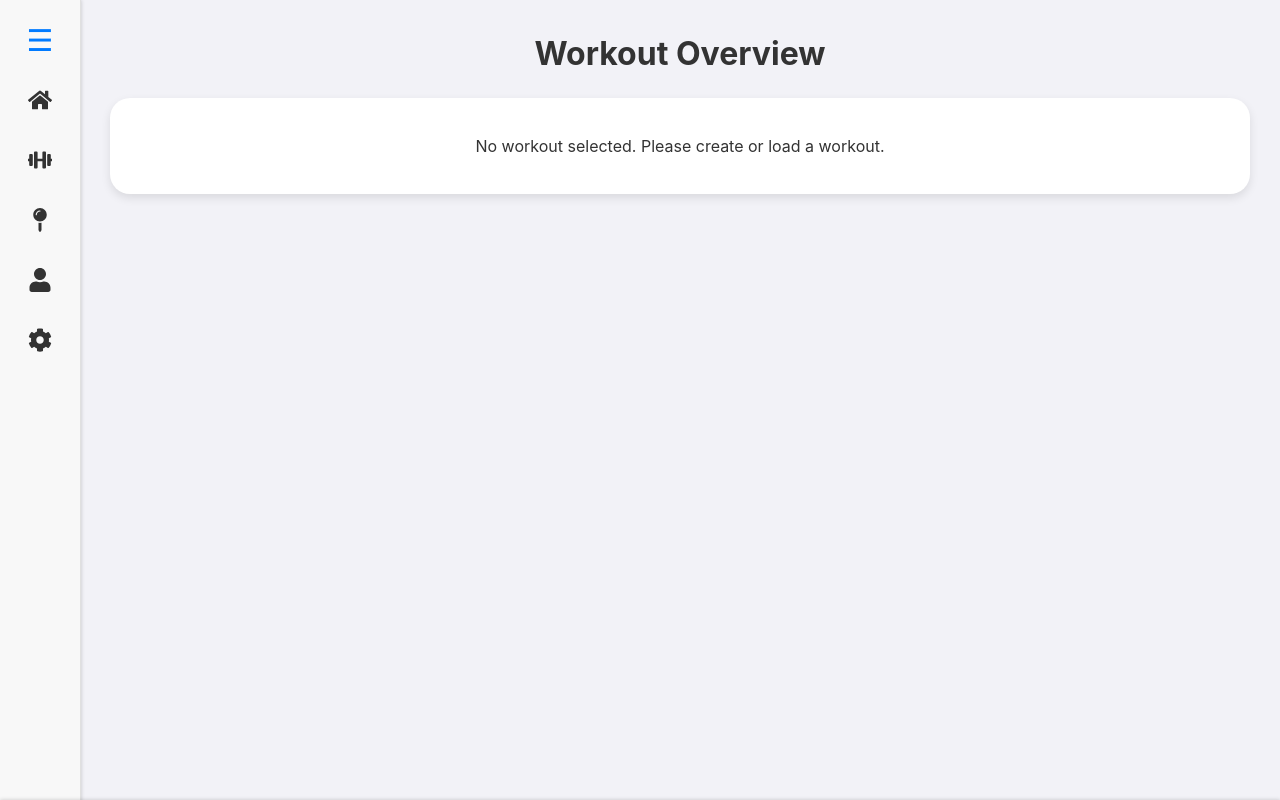
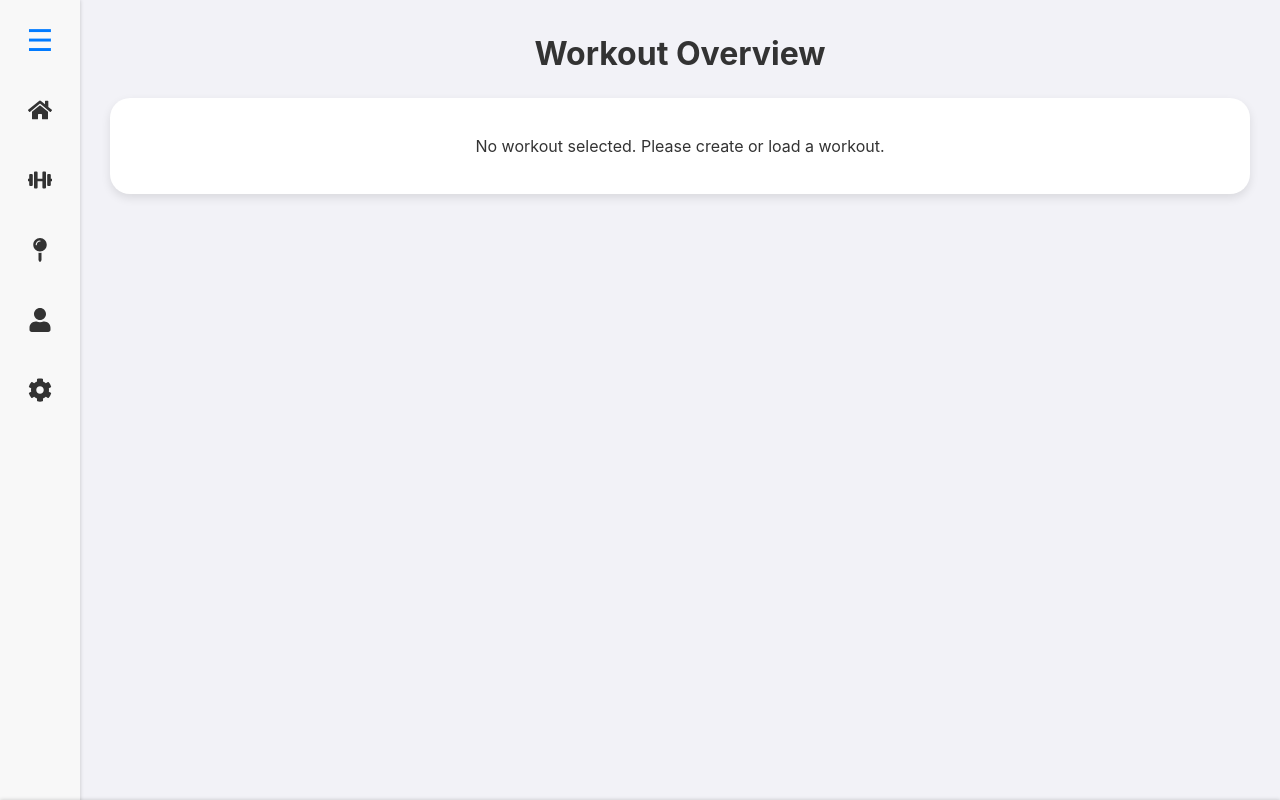
Before and after one commit to Jararered/fitness-framework, a React (Vite) app: page / in a window 1280 px wide. Built offline with nearby package versions, Linux system fonts and the light colour scheme.

Commit message:
Refactor DockBar and SideBar styles; remove unnecessary comments, adjust margins, and improve layout consistency

```diff
--- a/src/components/DockBar.css
+++ b/src/components/DockBar.css
@@ -1,5 +1,4 @@
 .dockbar {
-    /*use width of page using modern metrics*/
     box-sizing: border-box;
     width: 100%;
     height: 80px;
@@ -9,10 +8,9 @@
     color: #333;
     box-shadow: 0 0 4px rgba(0, 0, 0, 0.2);
 
+    /* Positioning */
     z-index: 1000;
     position: fixed;
-
-    /* position at the bottom */
     bottom: 0;
 
     transition: 0.3s;
--- a/src/components/SideBar.css
+++ b/src/components/SideBar.css
@@ -1,12 +1,12 @@
 .sidebar {
     width: 250px;
-    height: 100%; /* 100% Full-height */
+    height: 100%;
     padding: 10px 10px;
 
     background-color: #f8f8f8;
     color: #333;
     box-shadow: 0 0 4px rgba(0, 0, 0, 0.2);
-    border-right: 1px solid #e0e0e0;
+
     z-index: 1000;
     position: fixed;
 
@@ -18,6 +18,7 @@
         transform: translateX(-100%);
         transition: 0.3s;
     }
+
     .sidebar {
         transform: translateX(-100%);
         transition: 0.3s;
@@ -33,6 +34,7 @@
 .sidebar .button {
     width: 250px;
     margin-right: 10px;
+    margin-bottom: 10px;
 }
 
 .sidebar .button svg {
@@ -52,7 +54,7 @@
     width: 60px;
     height: 60px;
     padding: 0px;
-    margin: 0px;
+    margin: 0 0 10px 0;
 
     background: none;
     font-size: 30px;
```
